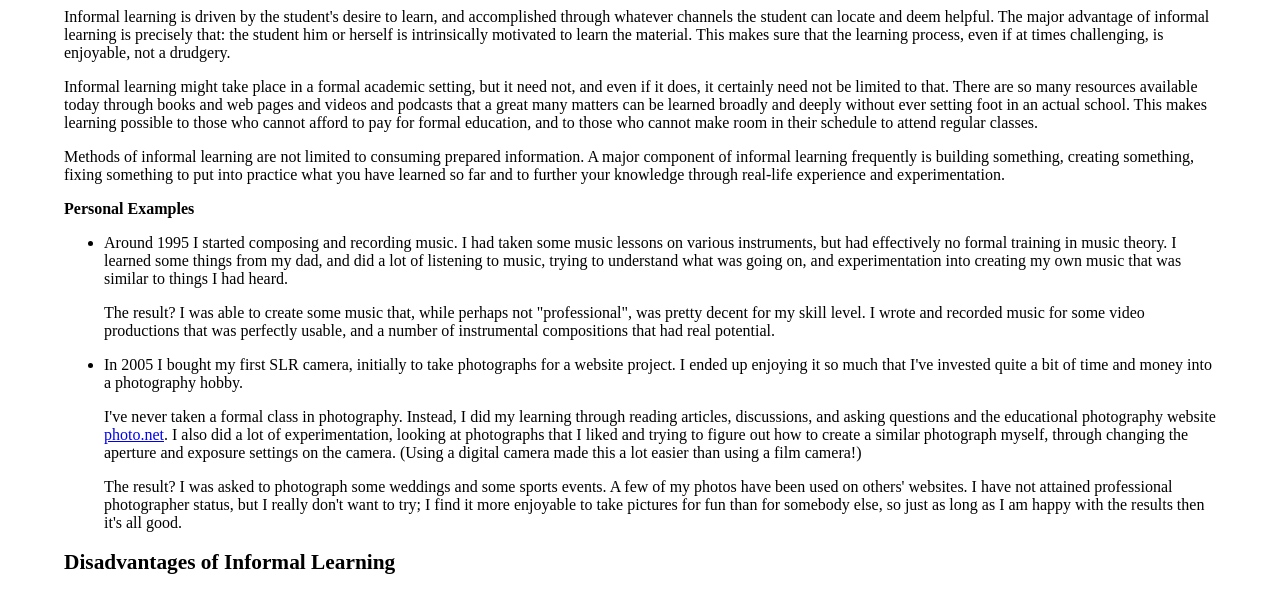
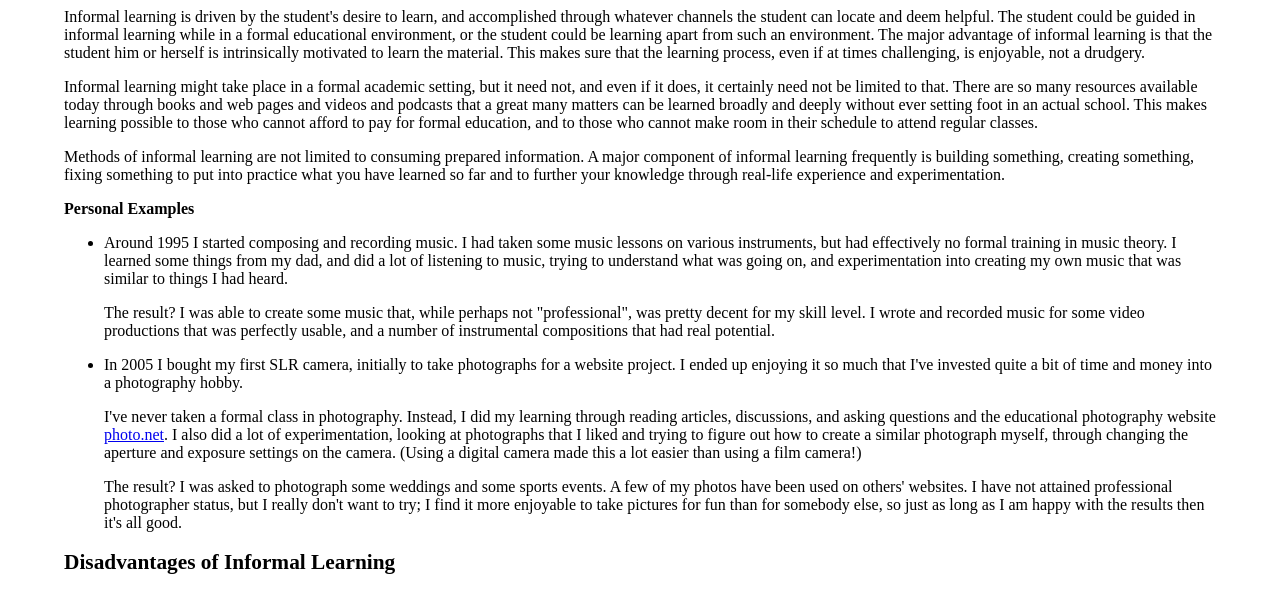
Before and after one commit to tjr/tjr.github.com, a Jekyll site: the page education/informal-learning.html, which Jekyll copies as it is, in a window 1280 px wide and 900 px high, cut to the strip 283-872 px from the top of the window. Built offline with Jekyll 4.4.1, drawn with Linux system fonts in a browser that asks for light colours.

Commit message:
Update education/informal-learning.html

```diff
--- a/education/informal-learning.html
+++ b/education/informal-learning.html
@@ -35,7 +35,9 @@ Or maybe the whole picture is a little more complicated than that.
 <p>
 Informal learning is driven by the student's desire to learn, and
 accomplished through whatever channels the student can locate and deem
-helpful. The major advantage of informal learning is precisely that:
+helpful. The student could be guided in informal learning while in a
+formal educational environment, or the student could be learning apart
+from such an environment. The major advantage of informal learning is that
 the student him or herself is intrinsically motivated to learn the
 material. This makes sure that the learning process, even if at times
 challenging, is enjoyable, not a drudgery.
```
